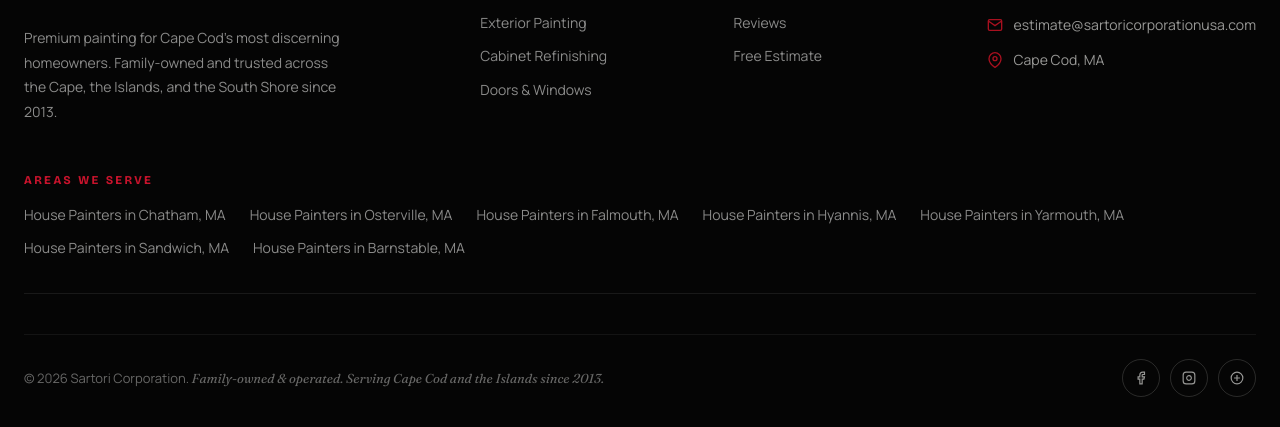
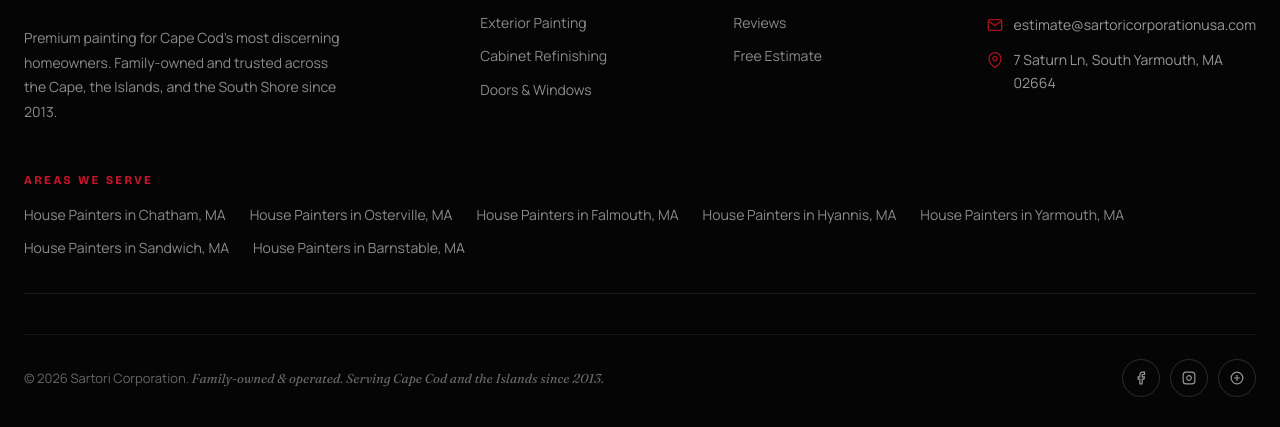
Before and after one commit to LeoDaMatta1/Sartori, a plain HTML site: page painting/index.html in a window 1280 px wide. Shown: the part 11330-11757 px from the top of the page. Drawn offline with nearby package versions, Linux system fonts and the light colour scheme.

Commit message:
Update Footer

```diff
--- a/painting/index.html
+++ b/painting/index.html
@@ -2691,7 +2691,7 @@
         <h4>Contact</h4>
         <div class="footer-contact-item"><svg viewBox="0 0 24 24" fill="none" stroke="currentColor" stroke-width="2"><path d="M22 16.92v3a2 2 0 0 1-2.18 2 19.79 19.79 0 0 1-8.63-3.07 19.5 19.5 0 0 1-6-6 19.79 19.79 0 0 1-3.07-8.67A2 2 0 0 1 4.11 2h3a2 2 0 0 1 2 1.72 12.84 12.84 0 0 0 .7 2.81 2 2 0 0 1-.45 2.11L8.09 9.91a16 16 0 0 0 6 6l1.27-1.27a2 2 0 0 1 2.11-.45 12.84 12.84 0 0 0 2.81.7A2 2 0 0 1 22 16.92z"/></svg><span>(508) 246-3038</span></div>
         <div class="footer-contact-item"><svg viewBox="0 0 24 24" fill="none" stroke="currentColor" stroke-width="2"><path d="M4 4h16c1.1 0 2 .9 2 2v12c0 1.1-.9 2-2 2H4c-1.1 0-2-.9-2-2V6c0-1.1.9-2 2-2z"/><polyline points="22,6 12,13 2,6"/></svg><span>estimate@sartoricorporationusa.com</span></div>
-        <div class="footer-contact-item"><svg viewBox="0 0 24 24" fill="none" stroke="currentColor" stroke-width="2"><path d="M21 10c0 7-9 13-9 13s-9-6-9-13a9 9 0 0 1 18 0z"/><circle cx="12" cy="10" r="3"/></svg><span>Cape Cod, MA</span></div>
+        <div class="footer-contact-item"><svg viewBox="0 0 24 24" fill="none" stroke="currentColor" stroke-width="2"><path d="M21 10c0 7-9 13-9 13s-9-6-9-13a9 9 0 0 1 18 0z"/><circle cx="12" cy="10" r="3"/></svg><span>7 Saturn Ln, South Yarmouth, MA 02664</span></div>
       </div>
     </div>
     <div class="footer-areas">
```
